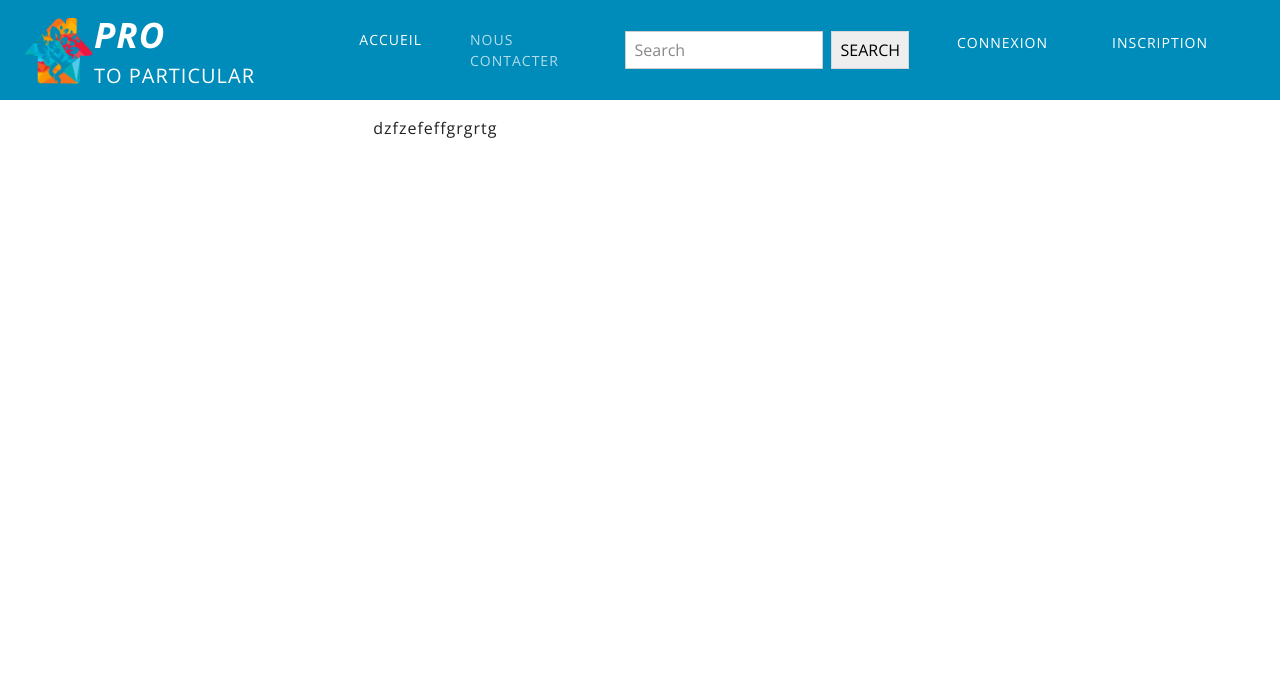
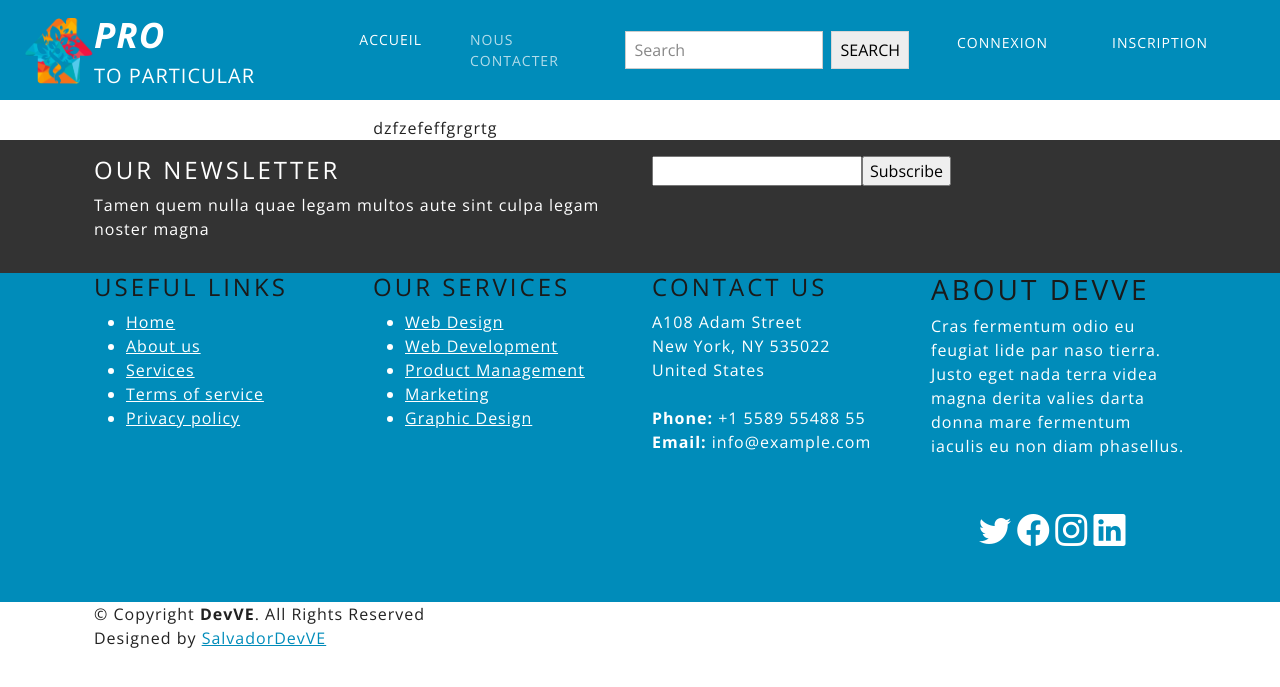
Before and after one commit to LouisLallier/ProjetGroup2, a Symfony app: template templates/home/home.html.twig in a window 1280 px wide. Shown: the top 687 px of the page. Run offline with Twig, Linux system fonts and the light colour scheme; the template is opened without the code that fills it, so the values that code supplies are empty; some libraries are stand-ins or nearby versions.

Commit message:
commit 10

```diff
--- a/templates/base.html.twig
+++ b/templates/base.html.twig
@@ -3,6 +3,7 @@
 <head>
     <meta charset="UTF-8">
     <title>{% block title %}ProToParticular{% endblock %}</title>
+    <link href="https://cdn.jsdelivr.net/npm/bootstrap-icons@1.3.0/font/bootstrap-icons.css" rel="stylesheet">
     <link rel="stylesheet" href="https://cdnjs.cloudflare.com/ajax/libs/bootswatch/5.0.1/lux/bootstrap.min.css" integrity="sha512-EJJuqC8nbI+dUjDM89eZ8dVmckG/vAfKIhmW4pi3Y/S1gE8uvIHuPqpbZ3/DliUQOZbS0Wp7317zoPRRoX+E+A==" crossorigin="anonymous" referrerpolicy="no-referrer"/>
     <link rel="stylesheet" href="https://cdnjs.cloudflare.com/ajax/libs/font-awesome/5.15.3/css/all.min.css" integrity="sha512-iBBXm8fW90+nuLcSKlbmrPcLa0OT92xO1BIsZ+ywDWZCvqsWgccV3gFoRBv0z+8dLJgyAHIhR35VZc2oM/gI1w==" crossorigin="anonymous" referrerpolicy="no-referrer"/>
 
@@ -108,6 +109,60 @@
 
 {% endblock %}
 </div>
+<footer id="footer">
+    <div class="footer-newsletter text-white p-3 bg-dark" >
+        <div class="container">
+            <div class="row">
+                <div class="col-lg-6">
+                    <h4 style="color: #FFFFFF">Our Newsletter</h4>
+                    <p>Tamen quem nulla quae legam multos aute sint culpa legam noster magna</p>
+                </div>
+                <div class="col-lg-6">
+                    <form action="" method="post"> <input type="email" name="email"><input type="submit" value="Subscribe"> </form>
+                </div>
+            </div>
+        </div>
+    </div>
+    <div class="footer-top text-white" style="background-color: #008cba;">
+        <div class="container">
+            <div class="row">
+                <div class="col-lg-3 col-md-6 footer-links">
+                    <h4>Useful Links</h4>
+                    <ul>
+                        <li> <a href="#" class="text-white">Home</a></li>
+                        <li> <a href="#" class="text-white">About us</a></li>
+                        <li> <a href="#" class="text-white">Services</a></li>
+                        <li> <a href="#" class="text-white">Terms of service</a></li>
+                        <li><i class="bx bx-chevron-right"></i> <a href="#" class="text-white">Privacy policy</a></li>
+                    </ul>
+                </div>
+                <div class="col-lg-3 col-md-6 footer-links">
+                    <h4>Our Services</h4>
+                    <ul>
+                        <li> <a href="#" class="text-white">Web Design</a></li>
+                        <li> <a href="#" class="text-white">Web Development</a></li>
+                        <li> <a href="#" class="text-white">Product Management</a></li>
+                        <li> <a href="#" class="text-white">Marketing</a></li>
+                        <li> <a href="#" class="text-white">Graphic Design</a></li>
+                    </ul>
+                </div>
+                <div class="col-lg-3 col-md-6 footer-contact">
+                    <h4>Contact Us</h4>
+                    <p> A108 Adam Street <br> New York, NY 535022<br> United States <br><br> <strong>Phone:</strong> +1 5589 55488 55<br> <strong>Email:</strong> info@example.com<br> </p>
+                </div>
+                <div class="col-lg-3 col-md-6 footer-info">
+                    <h3>About DevVE</h3>
+                    <p>Cras fermentum odio eu feugiat lide par naso tierra. Justo eget nada terra videa magna derita valies darta donna mare fermentum iaculis eu non diam phasellus.</p>
+                    <div class="social-links mt-3 m-lg-5"> <a href="#" class="twitter"><i class="bi bi-twitter text-white" style="font-size: xx-large;"></i></a> <a href="#" class="facebook"><i class="bi bi-facebook text-white" style="font-size: xx-large;"></i></a> <a href="#" class="instagram"><i class="bi bi-instagram text-white" style="font-size: xx-large;"></i></a> <a href="#" class="linkedin"><i class="bi bi-linkedin text-white" style="font-size: xx-large;"></i></a> </div>
+                </div>
+            </div>
+        </div>
+    </div>
+    <div class="container">
+        <div class="copyright"> © Copyright <strong><span>DevVE</span></strong>. All Rights Reserved </div>
+        <div class="credits"> Designed by <a href="#">SalvadorDevVE</a> </div>
+    </div>
+</footer>
 
 
 <script src="https://cdn.jsdelivr.net/npm/bootstrap@5.0.2/dist/js/bootstrap.bundle.min.js" integrity="sha384-MrcW6ZMFYlzcLA8Nl+NtUVF0sA7MsXsP1UyJoMp4YLEuNSfAP+JcXn/tWtIaxVXM" crossorigin="anonymous"></script>
```
Also changed, not shown: public/images/image1.png (added).
